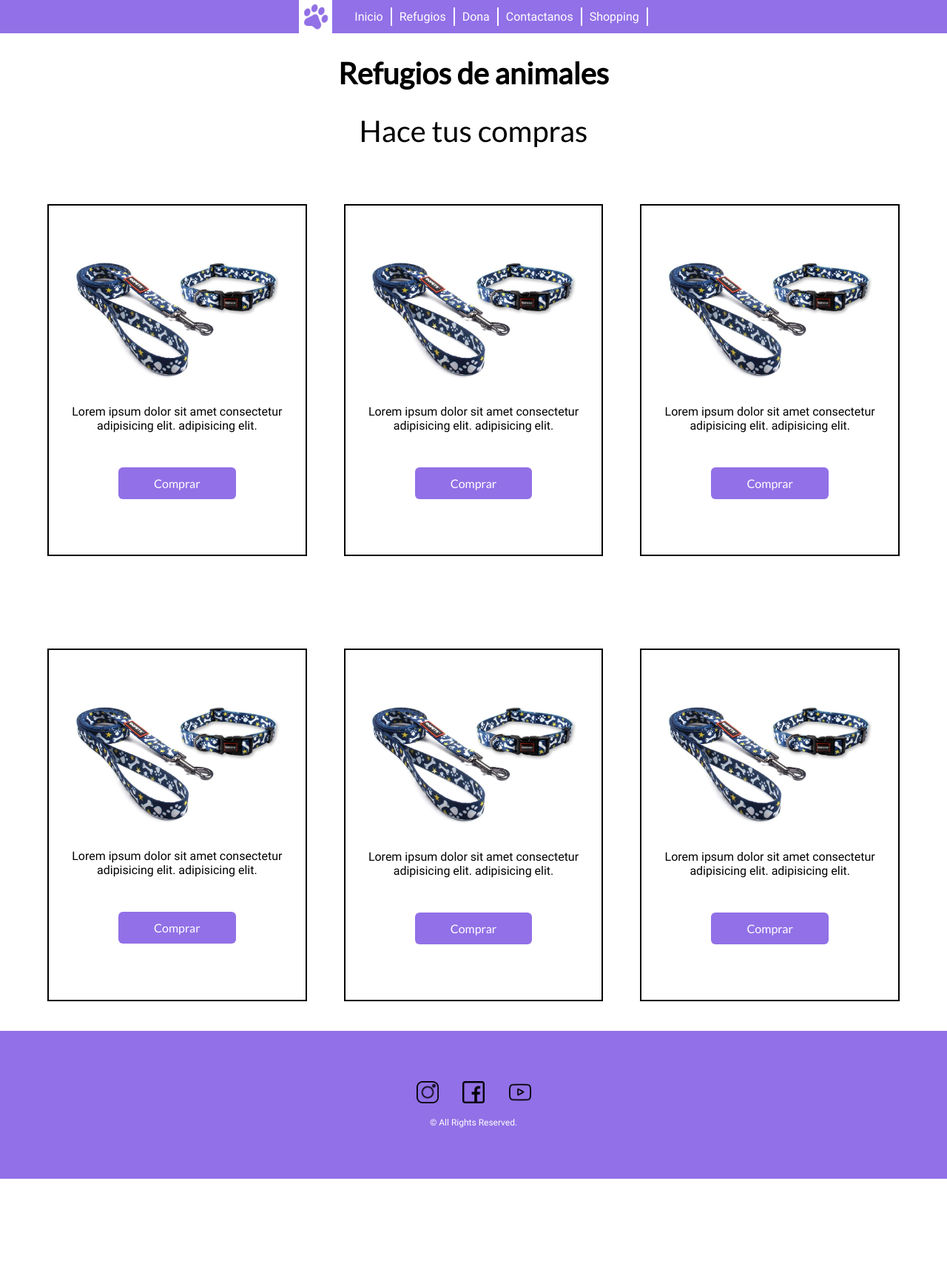
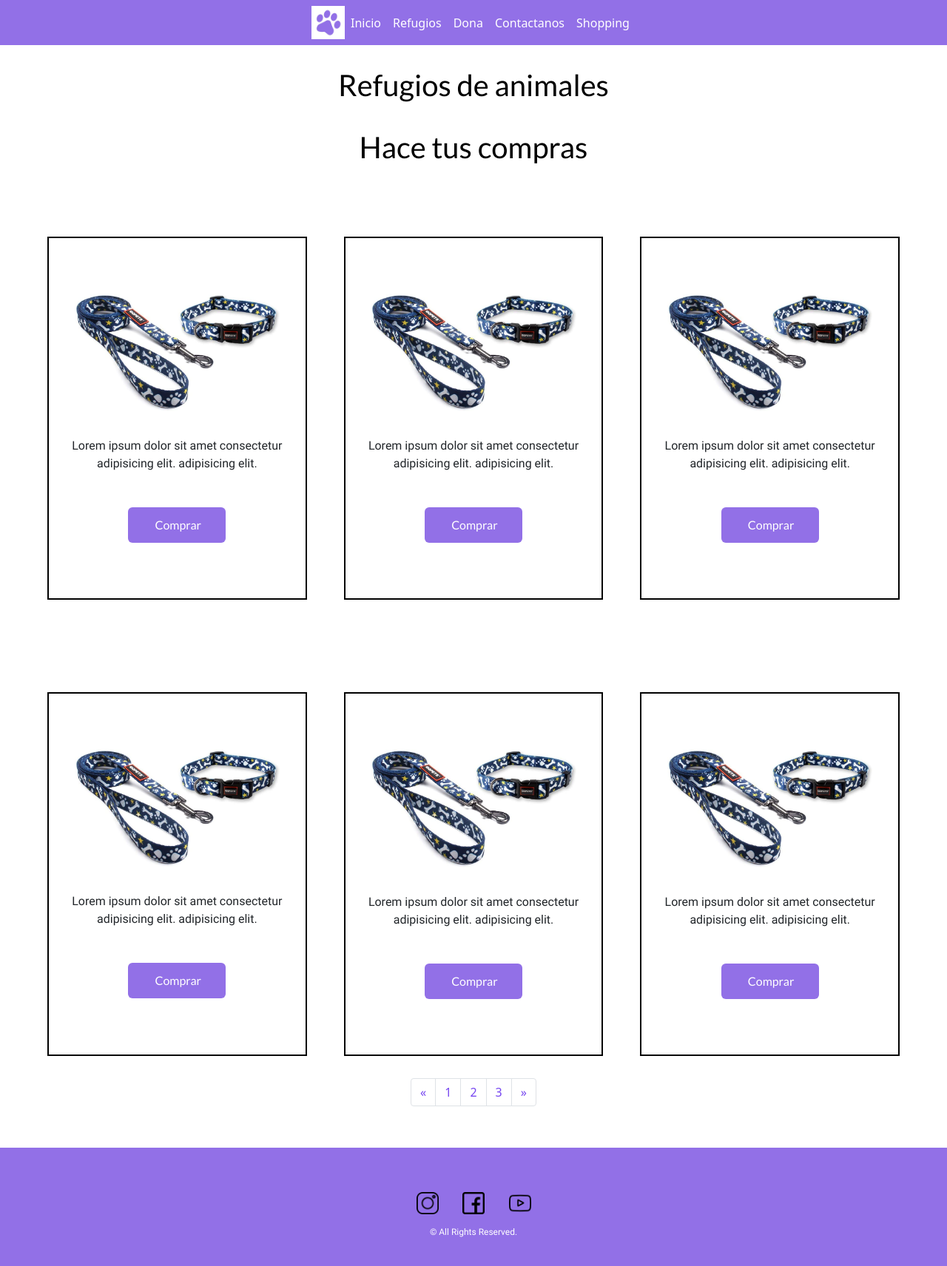
Before and after one commit to NancyFuryk/RefugioDeAnimales-NancyFuryk, a plain HTML site: page pages/shop.html in a window 1280 px wide. Shown: the whole page at 74% size. Before the commit the page ends 1594 px from the top, so only its background shows below. Drawn offline with nearby package versions, Linux system fonts and the light colour scheme.

Commit message:
aplicando bootstrap en el proyecto

```diff
--- a/css/styles.css
+++ b/css/styles.css
@@ -33,14 +33,20 @@ header .navBar{
 nav.navBar-mobile{
     display: none;
 }
-.navBar .logo {
+.navbar .logo {
     width: 45px;
     height: 45px;
-    padding-right: 20px;
+
 }
-.navBar .logo img{
+.navbar .logo img{
     width: 100%;
     height: auto;
+}
+button.navbar-toggler{
+    margin-top: 0;
+}
+a.nav-link{
+    color: white !important;
 }
 ul.menuContainer {
     display: flex;
@@ -411,12 +417,20 @@ input.enviar:hover{
     display: block;
     margin: 0 auto;
     text-align: center;
-    width: 25%;
+    width: 38%;
     margin-top: 47px;
 }
 .card-product a:hover{
     background-color: #7646F0;
     cursor: pointer;
+}
+.paginado{
+    display: flex;
+    justify-content: center;
+    margin-top: 30px;
+}
+.paginado ul a{
+    color: #7646F0;
 }
 @media only screen and (min-device-width: 320px) and (max-device-width: 768px){
     .conteiner-product {
--- a/pages/shop.html
+++ b/pages/shop.html
@@ -5,40 +5,43 @@
         <meta http-equiv="X-UA-Compatible" content="IE=edge">
         <meta name="viewport" content="width=device-width, initial-scale=1.0">
         <link rel="shortcut icon" href="./assets/img/favicon.png" type="image/x-icon">
+        <link href="https://cdn.jsdelivr.net/npm/bootstrap@5.1.3/dist/css/bootstrap.min.css"  rel="stylesheet"integrity="sha384-1BmE4kWBq78iYhFldvKuhfTAU6auU8tT94WrHftjDbrCEXSU1oBoqyl2QvZ6jIW3" crossorigin="anonymous">
         <link rel="stylesheet" href="../css/styles.css">
         <title>Refugio de animales</title>
     </head>
 
     <body>
         <header>
-            <nav class="navBar">
-                <div class="logo">
-                    <img src="../assets/img/pata.png" alt="Logo">
+            <nav class="menuContainer navbar navbar-expand-lg navbar-light">
+                <div class="container-fluid">
+                    <div class="logo">
+                        <img src="../assets/img/pata.png" alt="Logo">
+                    </div>
+                    <button class="navbar-toggler" type="button" data-bs-toggle="collapse"
+                        data-bs-target="#navbarNavDropdown" aria-controls="navbarNavDropdown" aria-expanded="false"
+                        aria-label="Toggle navigation">
+                        <span class="navbar-toggler-icon"></span>
+                    </button>
+                    <div class="collapse navbar-collapse" id="navbarNavDropdown">
+                        <ul class="navbar-nav">
+                            <li class="nav-item">
+                                <a class="nav-link active" aria-current="page" href="../index.html">Inicio</a>
+                            </li>
+                            <li class="nav-item">
+                                <a class="nav-link" href="location.html">Refugios</a>
+                            </li>
+                            <li class="nav-item">
+                                <a class="nav-link" href="donate.html">Dona</a>
+                            </li>
+                            <li class="nav-item">
+                                <a class="nav-link" href="contact.html">Contactanos</a>
+                            </li>
+                            <li class="nav-item">
+                                <a class="nav-link" href="shop.html">Shopping</a>
+                            </li>
+                        </ul>
+                    </div>
                 </div>
-
-                <ul class="menuContainer">
-                    <li><a href="../index.html">Inicio</a></li>
-                    <li><a href="location.html">Refugios</a></li>
-                    <li><a href="donate.html">Dona</a></li>
-                    <li><a href="contact.html">Contactanos</a></li>
-                    <li><a href="shop.html">Shopping</a></li>
-                </ul>
-            </nav>
-            <nav  class="navBar-mobile">
-                <div class="menu-hamburguesa">
-                    <img src="../assets/img/menu.png"/>
-                </div>
-                <div class="logo">
-                    <img src="../assets/img/pata.png" alt="Logo">
-                </div>
-
-                <ul class="menuContainer" style="display: none;">
-                    <li><a href="../index.html">Inicio</a></li>
-                    <li><a href="location.html">Refugios</a></li>
-                    <li><a href="donate.html">Dona</a></li>
-                    <li><a href="contact.html">Contactanos</a></li>
-                    <li><a href="shop.html">Shopping</a></li>
-                </ul>
             </nav>
         </header>
 
@@ -91,6 +94,23 @@
                 </div>
             </div>
         </section>
+        <nav aria-label="Page navigation" class="paginado">
+            <ul class="pagination">
+              <li class="page-item">
+                <a class="page-link" href="#" aria-label="Previous">
+                  <span aria-hidden="true">&laquo;</span>
+                </a>
+              </li>
+              <li class="page-item"><a class="page-link" href="#">1</a></li>
+              <li class="page-item"><a class="page-link" href="#">2</a></li>
+              <li class="page-item"><a class="page-link" href="#">3</a></li>
+              <li class="page-item">
+                <a class="page-link" href="#" aria-label="Next">
+                  <span aria-hidden="true">&raquo;</span>
+                </a>
+              </li>
+            </ul>
+          </nav>
 
         <footer>
             <div class="redes">
@@ -109,5 +129,8 @@
                 <p>&copy; All Rights Reserved.</p>
             </div>
         </footer>
+        <script src="https://cdn.jsdelivr.net/npm/bootstrap@5.1.3/dist/js/bootstrap.bundle.min.js"
+                integrity="sha384-ka7Sk0Gln4gmtz2MlQnikT1wXgYsOg+OMhuP+IlRH9sENBO0LRn5q+8nbTov4+1p"
+                crossorigin="anonymous"></script>
     </body>
 </html>
```
Also changed, not shown: index.html (+37 -30 lines), pages/contact.html (+30 -22 lines), pages/donate.html (+34 -24 lines), pages/location.html (+33 -27 lines).
